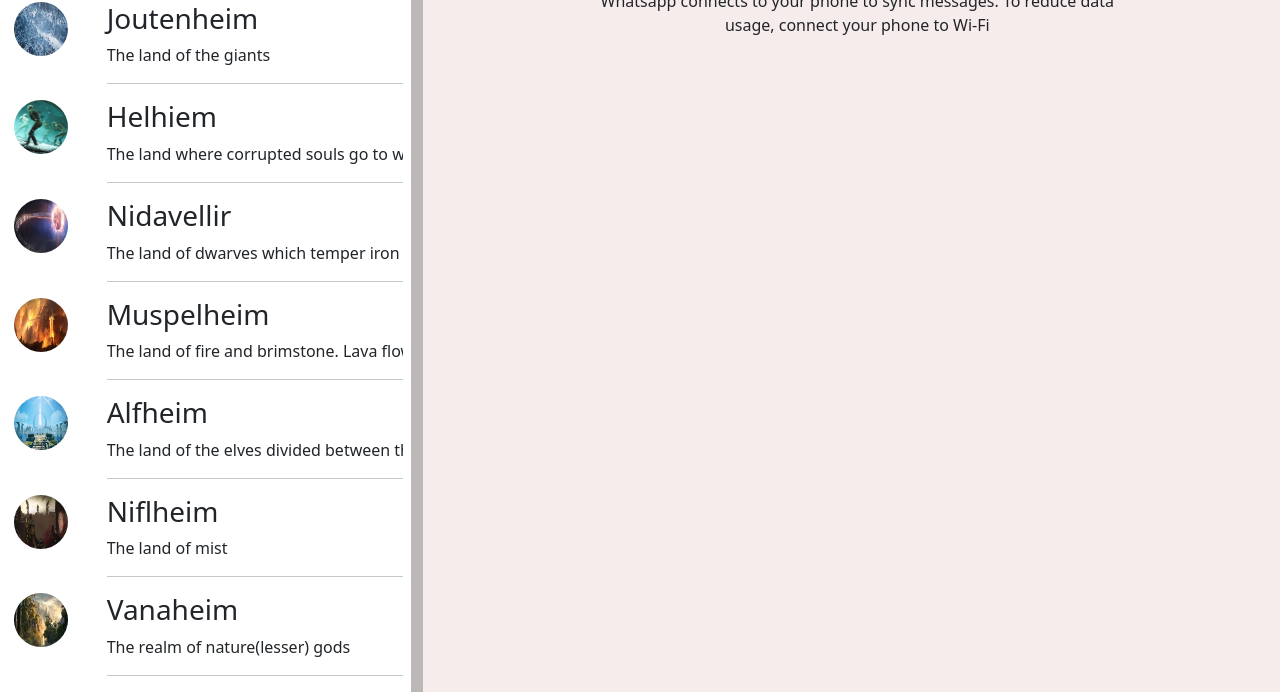
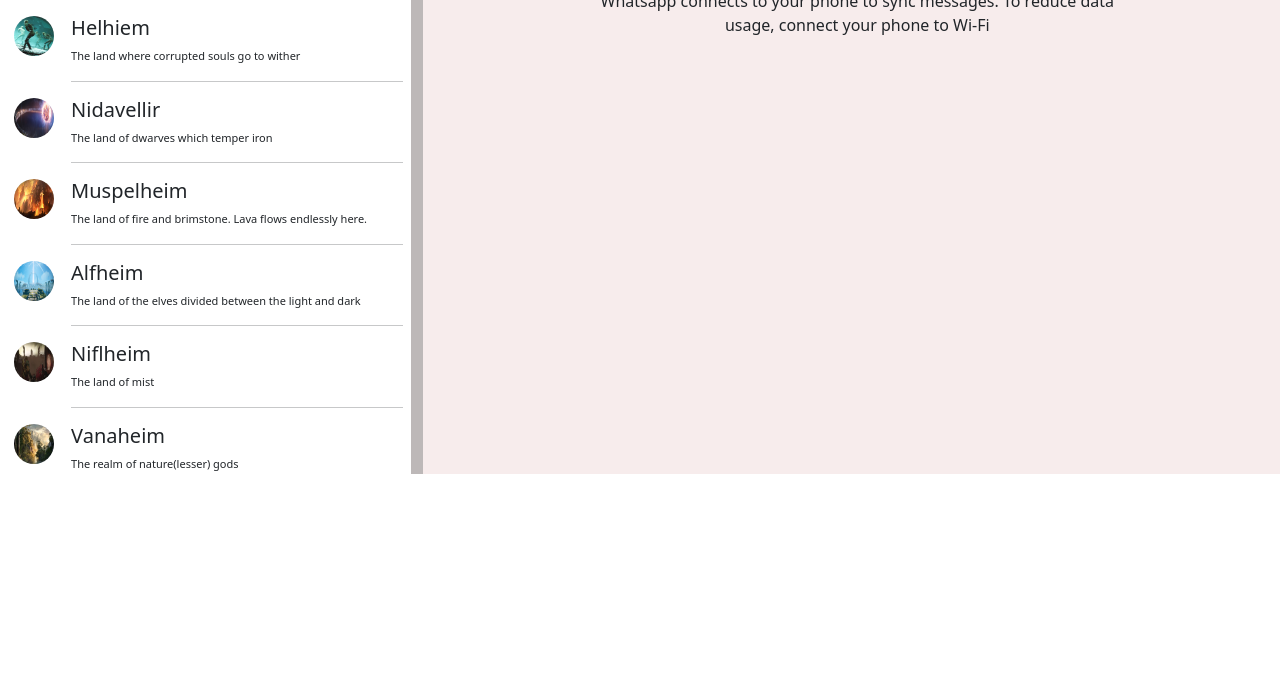
Before and after one commit to TjhaxXx/Whatsapp, a plain HTML site: page index.html in a window 1280 px wide. Shown: the part 456-1148 px from the top of the page. After the commit the page ends 930 px from the top, so only its background shows below. Drawn offline with nearby package versions, Linux system fonts and the light colour scheme.

Commit message:
fixing font-size

```diff
--- a/index.html
+++ b/index.html
@@ -9,8 +9,7 @@
     <link href='https://unpkg.com/boxicons@2.0.8/css/boxicons.min.css' rel='stylesheet'>
     <style>
         body {
-            overflow-x: hidden;
-            overflow-y: hidden;
+            overflow: hidden;
         }
 
         i {
@@ -25,17 +24,20 @@
             height: 56px;
         }
 
-        div.col-3 img {
+        div.col-2 img {
             position: relative;
             left: 14px;
-            height: 54px;
-            width: 54px;
-            border-radius: 27px;
+            height: 40px;
+            width: 40px;
+            border-radius: 20px;
         }
 
-        div.col-3 i {
-            float: left;
-            font-size: 54px;
+        div.col-2 img {
+            position: relative;
+            left: 14px;
+            height: 40px;
+            width: 40px;
+            border-radius: 20px;
         }
 
         input {
@@ -57,7 +59,22 @@
             color: rgb(77, 77, 73);
         }
 
-        div.col-9 p {
+        div.col-10 h3 {
+            font-size: 20px;
+        }
+
+        div.col-10 p {
+            font-size: 11px;
+            overflow-x: hidden;
+            white-space: nowrap;
+        }
+
+        div.col-10 h3 {
+            font-size: 20px;
+        }
+
+        div.col-10 p {
+            font-size: 11px;
             overflow-x: hidden;
             white-space: nowrap;
         }
@@ -96,102 +113,92 @@
                         <input type="text" placeholder="&#x1F50D; Search or start new chat">
                     </div>
                 </div>
-                <div style="overflow-y: scroll; overflow-x: hidden; word-wrap: none;">
+                <div style="overflow-y: scroll; overflow-x: hidden; word-wrap: none; height: 100vh;">
                     <div class="row py-3" style="background-color: white; padding-right: 8px; max-height: max-content;">
-                        <div class="col-3">
+                        <div class="col-2">
                             <img src="images/valhalla.jpg">
                         </div>
-                        <div class="col-9">
+                        <div class="col-10">
                             <h3>Valhalla</h3>
                             <p>The final resting place of warriors praised by Odin himself </p>
                             <hr>
                         </div>
-                    </div>
-                    <div class="row" style="background-color: white; padding-right: 8px; max-height: max-content;">
-                        <div class="col-3">
+                        <div class="col-2">
                             <img src="images/asgard.jpg">
                         </div>
-                        <div class="col-9">
+                        <div class="col-10">
                             <h3>Asgard</h3>
                             <p>The realm of the superior gods</p>
                             <hr>
                         </div>
-                    </div>
-                    <div class="row" style="background-color: white; padding-right: 8px; max-height: max-content;">
-                        <div class="col-3">
+
+                        <div class="col-2">
                             <img src="images/migard.jpg">
                         </div>
-                        <div class="col-9">
+                        <div class="col-10">
                             <h3>Midgard</h3>
                             <p>A.k.a Earth surrounded by the serpent so large it bites it's own tail</p>
                             <hr>
                         </div>
-                    </div>
-                    <div class="row" style="background-color: white; padding-right: 8px; max-height: max-content;">
-                        <div class="col-3">
+
+                        <div class="col-2">
                             <img src="images/joutenh.jpg">
                         </div>
-                        <div class="col-9">
+                        <div class="col-10">
                             <h3>Joutenheim</h3>
                             <p>The land of the giants</p>
                             <hr>
                         </div>
-                    </div>
-                    <div class="row" style="background-color: white; padding-right: 8px; max-height: max-content;">
-                        <div class="col-3">
+
+                        <div class="col-2">
                             <img src="images/hel.jpg">
                         </div>
-                        <div class="col-9">
+                        <div class="col-10">
                             <h3>Helhiem</h3>
                             <p>The land where corrupted souls go to wither</p>
                             <hr>
                         </div>
-                    </div>
-                    <div class="row" style="background-color: white; padding-right: 8px; max-height: max-content;">
-                        <div class="col-3">
+
+                        <div class="col-2">
                             <img src="images/nida.jpg">
                         </div>
-                        <div class="col-9">
+                        <div class="col-10">
                             <h3>Nidavellir</h3>
                             <p>The land of dwarves which temper iron</p>
                             <hr>
                         </div>
-                    </div>
-                    <div class="row" style="background-color: white; padding-right: 8px; max-height: max-content;">
-                        <div class="col-3">
+
+                        <div class="col-2">
                             <img src="images/musphelheim.jpg">
                         </div>
-                        <div class="col-9">
+                        <div class="col-10">
                             <h3>Muspelheim</h3>
                             <p>The land of fire and brimstone. Lava flows endlessly here.</p>
                             <hr>
                         </div>
-                    </div>
-                    <div class="row" style="background-color: white; padding-right: 8px; max-height: max-content;">
-                        <div class="col-3">
+
+                        <div class="col-2">
                             <img src="images/Alf.jpg">
                         </div>
-                        <div class="col-9">
+                        <div class="col-10">
                             <h3>Alfheim</h3>
                             <p>The land of the elves divided between the light and dark</p>
                             <hr>
                         </div>
-                    </div>
-                    <div class="row" style="background-color: white; padding-right: 8px; max-height: max-content;">
-                        <div class="col-3">
+
+                        <div class="col-2">
                             <img src="images/nif.jpg">
                         </div>
-                        <div class="col-9">
+                        <div class="col-10">
                             <h3>Niflheim</h3>
                             <p>The land of mist</p>
                             <hr>
                         </div>
-                    </div>
-                    <div class="row" style="background-color: white; padding-right: 8px; max-height: max-content;">
-                        <div class="col-3">
+
+                        <div class="col-2">
                             <img src="images/Vanheim.jpg">
                         </div>
-                        <div class="col-9">
+                        <div class="col-10">
                             <h3>Vanaheim</h3>
                             <p>The realm of nature(lesser) gods</p>
                             <hr>
```
